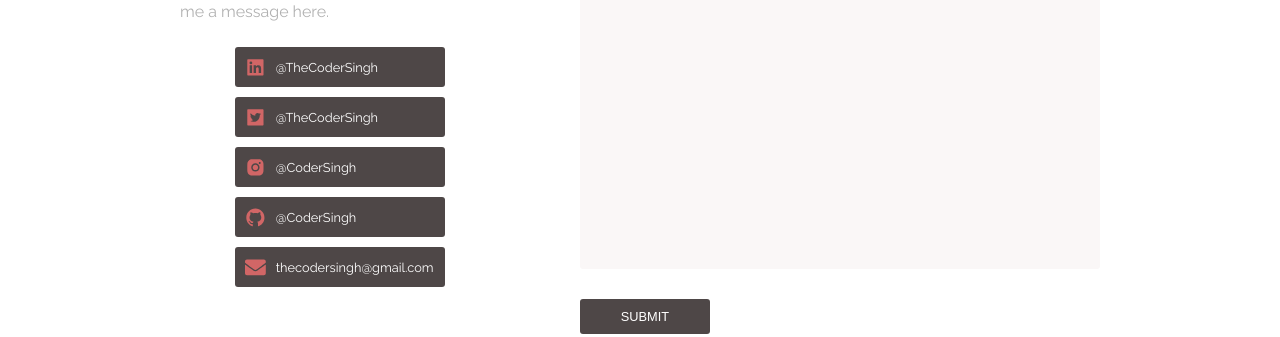
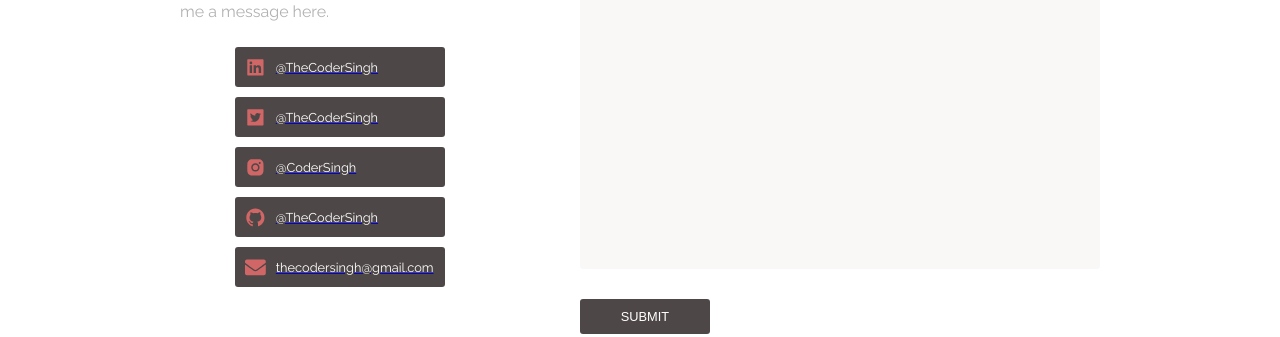
Before and after one commit to TheCoderSingh/portfolio, a React (Create React App) app: page / in a window 1280 px wide. Shown: the part 3157-3494 px from the top of the page. Built offline with nearby package versions, Linux system fonts and the light colour scheme.

Commit message:
Fix contact links

```diff
--- a/src/components/Contact/Contact.js
+++ b/src/components/Contact/Contact.js
@@ -20,26 +20,26 @@ const Contact = () => {
                         </div>
                     </div>
                     <div className="contact-left-bottom">
-                        <div className="contact-btn">
+                        <a href="https://linkedin.com/in/TheCoderSingh" target="_blank" className="contact-btn">
                             <AiFillLinkedin className="contact-icon" />
                             <span>@TheCoderSingh</span>
-                        </div>
-                        <div className="contact-btn">
+                        </a>
+                        <a href="https://twitter.com/TheCoderSingh" target="_blank" className="contact-btn">
                             <AiFillTwitterSquare className="contact-icon" />
                             <span>@TheCoderSingh</span>
-                        </div>
-                        <div className="contact-btn">
+                        </a>
+                        <a href="https://instagram.com/CoderSingh" target="_blank" className="contact-btn">
                             <AiFillInstagram className="contact-icon" />
                             <span>@CoderSingh</span>
-                        </div>
-                        <div className="contact-btn">
+                        </a>
+                        <a href="https://github.com/TheCoderSingh" target="_blank" className="contact-btn">
                             <AiFillGithub className="contact-icon" />
-                            <span>@CoderSingh</span>
-                        </div>
-                        <div className="contact-btn">
+                            <span>@TheCoderSingh</span>
+                        </a>
+                        <a href="mailto:thecodersingh@gmail.com" target="_blank" className="contact-btn">
                             <FaEnvelope className="contact-icon" />
                             <span>thecodersingh@gmail.com</span>
-                        </div>
+                        </a>
                     </div>
                 </div>
                 <div className="contact-right">
--- a/src/components/Contact/Contact.scss
+++ b/src/components/Contact/Contact.scss
@@ -48,6 +48,7 @@
                     border-radius: 3px;
                     align-items: center;
                     text-align: left;
+                    display: block;
 
                     span {
                         font-size: 0.8em;
```
